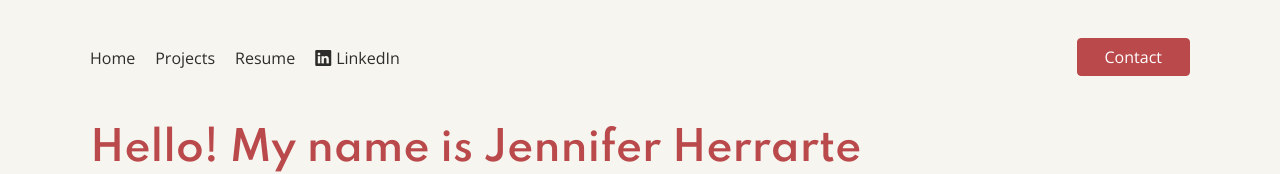
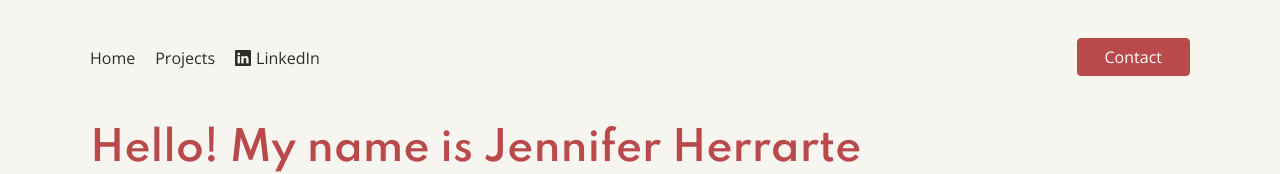
Before and after one commit to jennherrarte/portfolio, a React (Create React App) app: page / in a window 1280 px wide. Shown: the top 174 px of the page. Built offline with nearby package versions, Linux system fonts and the light colour scheme.

Commit message:
remove link

```diff
--- a/src/components/NavBar/NavBar.jsx
+++ b/src/components/NavBar/NavBar.jsx
@@ -16,7 +16,7 @@ const NavBar = () => {
         <Nav className="mr-auto">
         <Nav.Link className="navLink" href="#home">Home</Nav.Link>
         <Nav.Link className="navLink" href="#projects">Projects</Nav.Link>
-        <Nav.Link target="blank_" className="navLink" href="https://docs.google.com/document/d/1bZMr27c_ag51OyYtbxhTu67sCwuEMLAy8GdckDoSDQU/edit?usp=sharing">Resume</Nav.Link>
+        {/* <Nav.Link target="blank_" className="navLink" href="https://docs.google.com/document/d/1bZMr27c_ag51OyYtbxhTu67sCwuEMLAy8GdckDoSDQU/edit?usp=sharing">Resume</Nav.Link> */}
         <Nav.Link target="blank_" className="navLink" href="https://www.linkedin.com/in/jenniferherrarte/"><i id="navIcon" className="bi bi-linkedin"></i>LinkedIn</Nav.Link>
         </Nav>
 
```
